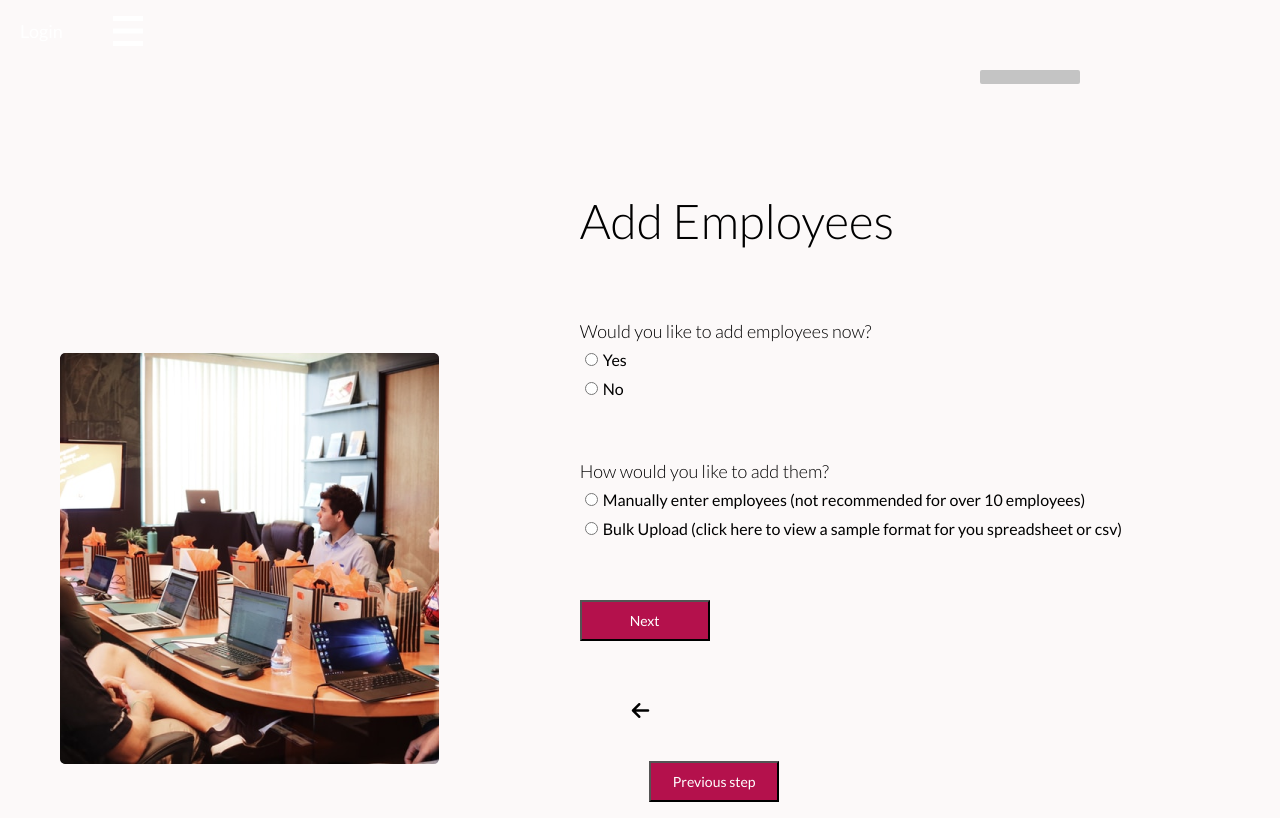
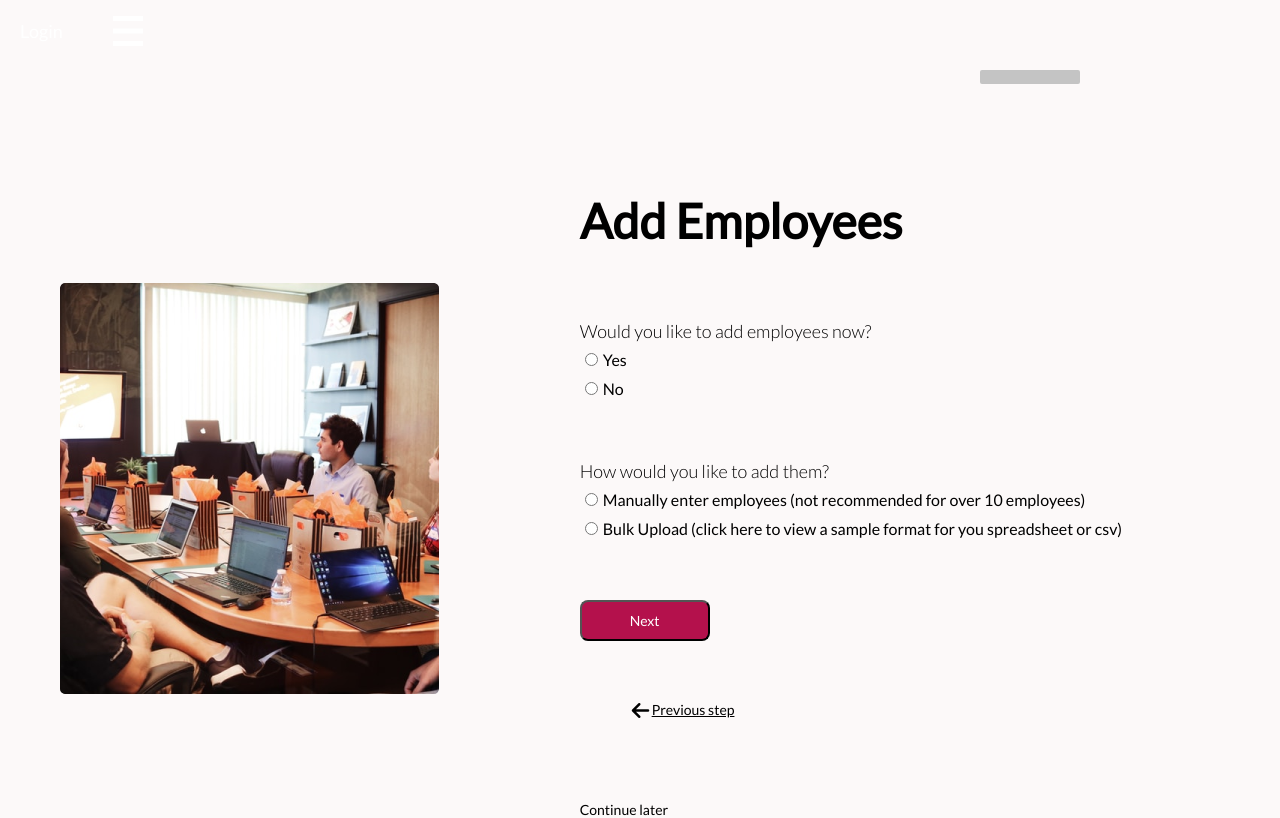
Before and after one commit to rleslie1015/kansha-fe, a React (Create React App) app: page /onboarding/step-4 in a window 1280 px wide. Shown: the top 818 px of the page. Built offline with nearby package versions, Linux system fonts and the light colour scheme; no server answers; what auth0-js would draw is missing.

Commit message:
styling and onboarding form edits
Co-authored-by: Emily Bruner <bruner.emilym@gmail.com>
Co-authored-by: andrew maddocks <andrewmadd@icloud.com>
Co-authored-by: Vanessa Tellez <vanessatellez45@gmail.com>

```diff
--- a/src/SCSS/base/_base.scss
+++ b/src/SCSS/base/_base.scss
@@ -4,6 +4,7 @@
 	margin: 0;
 	padding: 0;
 	box-sizing: inherit;
+	outline: 0;
 }
 
 body {
--- a/src/SCSS/pages/_adminOnboarding.scss
+++ b/src/SCSS/pages/_adminOnboarding.scss
@@ -154,6 +154,7 @@ button {
 	width: 13rem;
 	padding: 10px;
 	color: $color-white;
+	border-radius: 8px;
 
 	&:hover {
 		background-color: #fa2c5a;
@@ -186,69 +187,67 @@ button {
 	width: 47%;
 }
 
-.admin-user-add-container{
-	.user-upload-title{
+.admin-user-add-container {
+	.user-upload-title {
 		font-size: 4.8rem;
 		line-height: 5.8rem;
 		padding-bottom: 7rem;
-		font-weight: 300;
+		// font-weight: 300;
 	}
 
-	.admin-add-employee-form{
+	.admin-add-employee-form {
 		height: 22rem;
 		display: flex;
 		flex-direction: column;
 		justify-content: space-between;
-		.upload-now-question{
+		.upload-now-question {
 			height: 8rem;
 			display: flex;
 			flex-direction: column;
 			justify-content: space-between;
 		}
-		.how-upload-question{
+		.how-upload-question {
 			height: 8rem;
 			display: flex;
 			flex-direction: column;
 			justify-content: space-between;
 		}
-		h6{
-			font-size:1.8rem;
+		h6 {
+			font-size: 1.8rem;
 		}
 
-		label{
+		label {
 			font-size: 1.6rem;
 		}
 	}
 }
 
-.employee-add-container{
-	.employee-upload-title{
+.employee-add-container {
+	.employee-upload-title {
 		font-size: 4.8rem;
 		line-height: 5.8rem;
 		padding-bottom: 7rem;
-		font-weight: 300;
-		}
+	}
 
-	.add-employee-form{
+	.add-employee-form {
 		display: flex;
 		flex-direction: column;
 		width: 90%;
 		margin-left: 0rem;
 
-		.employee-image-upload{
+		.employee-image-upload {
 			display: flex;
 			align-items: center;
 			font-size: 1.4rem;
 			padding-top: 3rem;
 
-			span{
+			span {
 				color: #757575;
 				margin-left: 0rem;
 				margin-right: 2rem;
 			}
 		}
 	}
-
 }
 
 .bulk-upload-container {
@@ -256,7 +255,6 @@ button {
 		font-size: 4.8rem;
 		line-height: 5.8rem;
 		padding-bottom: 7rem;
-		font-weight: 300;
 	}
 	.dropzone {
 		background-color: #e5e5e5;
@@ -270,11 +268,11 @@ button {
 		cursor: pointer;
 
 		p {
-		font-size: 2.4rem;
-		line-height: 2.8rem;
-		padding-top: 3rem;
+			font-size: 2.4rem;
+			line-height: 2.8rem;
+			padding-top: 3rem;
 
-			span{
+			span {
 				text-decoration: underline;
 				margin-left: 0rem;
 				font-size: 2.4rem;
@@ -289,6 +287,6 @@ button {
 	}
 
 	button {
-	cursor: pointer;}
-
+		cursor: pointer;
+	}
 }
--- a/src/SCSS/pages/_settings.scss
+++ b/src/SCSS/pages/_settings.scss
@@ -2,7 +2,6 @@ form {
 	display: flex;
 	flex-direction: row;
 	width: 48%;
-	margin-left: 4rem;
 	.settings-form-changes {
 		display: flex;
 		align-items: center;
--- a/src/components/Onboarding/Onboarding.jsx
+++ b/src/components/Onboarding/Onboarding.jsx
@@ -77,20 +77,12 @@ function Onboarding() {
 					<Route
 						path="/onboarding/step-4b"
 						render={props => (
-							<S4BUserUpload
-								{...props}
-								user={user}
-								setUser={setUser}
-							/>
+							<S4BUserUpload {...props} user={user} />
 						)}></Route>
 					<Route
 						path="/onboarding/step-4c"
 						render={props => (
-							<S4CUserUpload
-								{...props}
-								user={user}
-								setUser={setUser}
-							/>
+							<S4CUserUpload {...props} user={user} />
 						)}></Route>
 					<Route
 						path="/onboarding/step-5"
--- a/src/components/Onboarding/S3LetsGetSetUp.jsx
+++ b/src/components/Onboarding/S3LetsGetSetUp.jsx
@@ -92,8 +92,10 @@ function S3LetsGetSetUp({ user, handleUser }) {
 			</button>
 			<div className="step-p-container">
 				<span className="previousarrow">
-					{/* <i class="fas fa-arrow-left" /> */}
-					<button onClick={handlePrevious}>Previous step</button>
+					<i className="fas fa-arrow-left" />
+					<div onClick={handlePrevious}>
+						<p> Previous step</p>
+					</div>
 				</span>
 			</div>
 		</div>
--- a/src/components/Onboarding/S4AUserUpload.jsx
+++ b/src/components/Onboarding/S4AUserUpload.jsx
@@ -82,8 +82,10 @@ function S4AUserUpload() {
 
 			<div className="step-p-container">
 				<span className="previousarrow">
-					<i class="fas fa-arrow-left" />
-					<button onClick={handlePrevious}>Previous step</button>
+					<i className="fas fa-arrow-left" />
+					<div onClick={handlePrevious}>
+						<p> Previous step</p>
+					</div>
 				</span>
 			</div>
 			<p>Continue later</p>
--- a/src/components/Onboarding/S4BUserUpload.jsx
+++ b/src/components/Onboarding/S4BUserUpload.jsx
@@ -2,10 +2,11 @@
 import React from 'react';
 import { Link } from 'react-router-dom';
 
-import {ReactComponent as CloudUpload} from '../../assets/cloud-upload.svg';
+import { ReactComponent as CloudUpload } from '../../assets/cloud-upload.svg';
 
-function S4BUserUpload() {
-	return <div className="employee-add-container">
+function S4BUserUpload({ user }) {
+	return (
+		<div className="employee-add-container">
 			<h2 className="employee-upload-title">Employee information</h2>
 			<form className="add-employee-form">
 				<div className="name-container">
@@ -20,8 +21,10 @@ function S4BUserUpload() {
 					placeholder="Job Title"></input>
 				<input placeholder="Email"></input>
 				<div className="employee-image-upload">
-				<p>Upload profile image <span>(optional)</span></p>
-				<CloudUpload/>
+					<p>
+						Upload profile image <span>(optional)</span>
+					</p>
+					<CloudUpload />
 				</div>
 				<button>Add more</button>
 			</form>
@@ -39,7 +42,7 @@ function S4BUserUpload() {
 				</span>
 			</div>
 			<p>Continue later</p>
-
-	</div>;
+		</div>
+	);
 }
 export default S4BUserUpload;
--- a/src/components/Onboarding/S4CUserUpload.jsx
+++ b/src/components/Onboarding/S4CUserUpload.jsx
@@ -4,7 +4,7 @@ import { useDropzone } from 'react-dropzone';
 
 import { ReactComponent as CloudUpload } from '../../assets/cloud-upload.svg';
 
-function S4CUserUpload() {
+function S4CUserUpload({ user }) {
 	const [error, setError] = useState('');
 	const [file, setFile] = useState(null);
 
--- a/src/components/Onboarding/S5AccountCustomization.jsx
+++ b/src/components/Onboarding/S5AccountCustomization.jsx
@@ -1,7 +1,7 @@
 import React, { useState } from 'react';
 import { useHistory } from 'react-router-dom';
 
-function S5AccountCustomization() {
+function S5AccountCustomization({ user }) {
 	//onclick for i tag to initiate logo upload
 	//onclick for color-picker divs to select color
 
@@ -41,8 +41,10 @@ function S5AccountCustomization() {
 			<button onClick={handleClick}>Next</button>
 			<div className="step-p-container">
 				<span className="previousarrow">
-					<i class="fas fa-arrow-left" />
-					<button onClick={handlePrevious}>Previous step</button>
+					<i className="fas fa-arrow-left" />
+					<div onClick={handlePrevious}>
+						<p> Previous step</p>
+					</div>
 				</span>
 
 				<p>Continue later</p>
```
Lines whose indentation alone changed are shown as unchanged.
